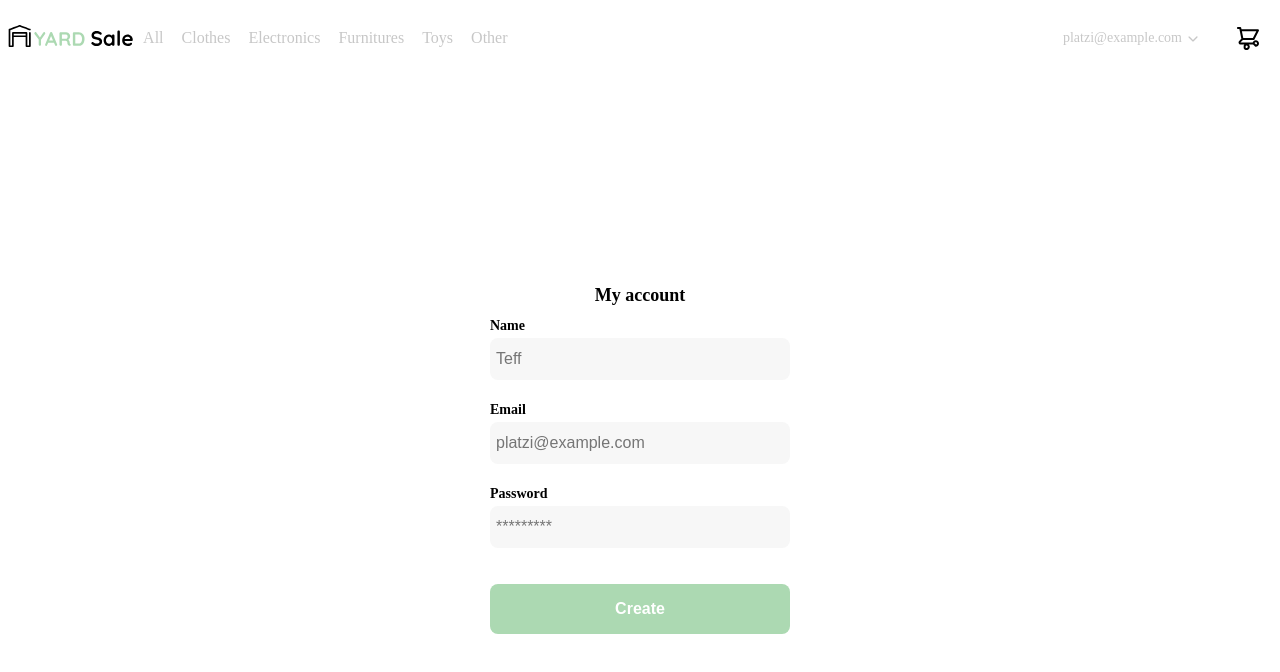
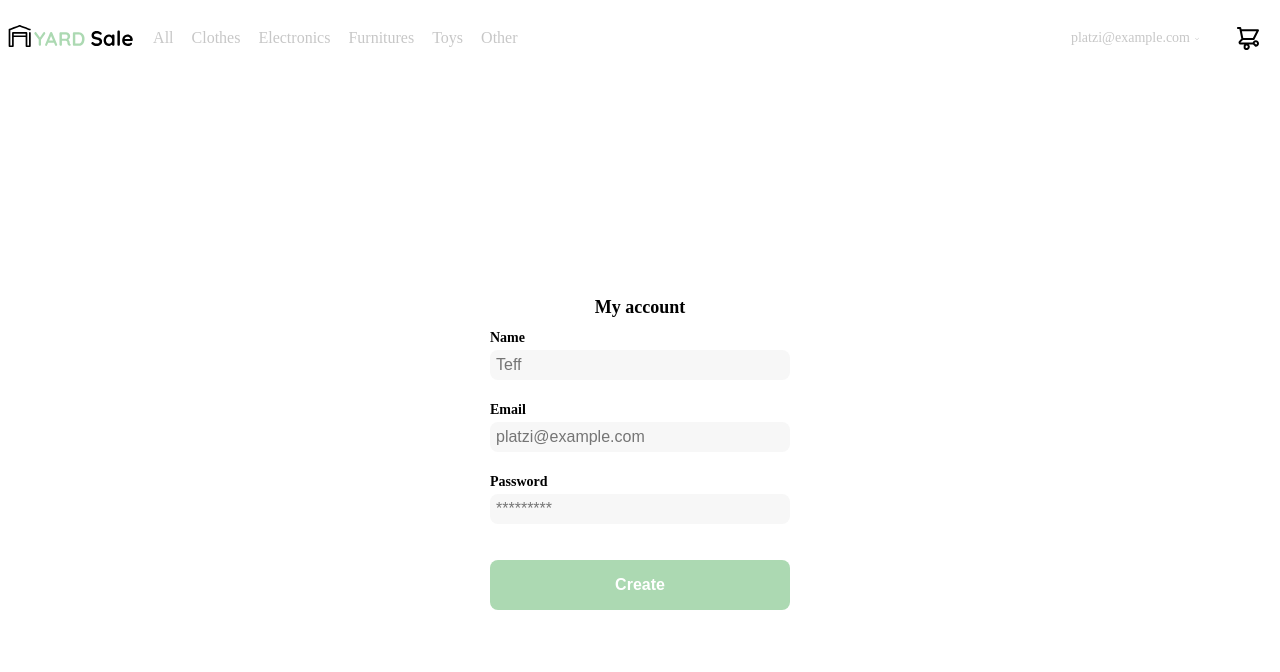
Before and after one commit to RedDiego15/react-shop, a React app: page /create-my-account in a window 1280 px wide. Shown: the top 672 px of the page. Built offline with nearby package versions, Linux system fonts and the light colour scheme.

Commit message:
add theme

```diff
--- a/src/Containers/HeaderContainer.jsx
+++ /dev/null
@@ -1,11 +0,0 @@
-import React from 'react'
-import '@styles/Header.scss'
-function HeaderContainer({children}) {
-  return (
-   <>
-    {children}
-   </>
-  )
-}
-
-export {HeaderContainer}
--- a/src/components/Header/Header.jsx
+++ b/src/components/Header/Header.jsx
@@ -2,6 +2,7 @@ import React from "react";
 import styled from "styled-components";
 
 const NavItemsContainer = styled.div`
+	gap: 10px;
 	display: flex;
 	align-items: center;
 	@media (max-width: 640px) {
--- a/src/components/DesktopMenu/DesktopMenu.jsx
+++ b/src/components/Header__DesktopMenu/DesktopMenu.jsx
@@ -9,7 +9,7 @@ const DesktopLoggedMenuContainer = styled.div`
 	background-color: white;
 	width: 100px;
 	height: 11rem;
-	border: 1px solid var(--very-light-pink);
+	border: 1px solid ${(props) => props.theme.very_light_pink};
 	border-radius: 6px;
 	padding: 20px 20px 0 20px;
 	z-index: 2;
@@ -24,7 +24,7 @@ const StyledLi = styled.li`
 	text-align: end;
 `;
 const StyledLink = styled.a`
-	color: var(--black);
+	color: ${(props) => props.theme.black};
 	text-decoration: none;
 	margin-bottom: 20px;
 	display: inline-block;
@@ -32,11 +32,11 @@ const StyledLink = styled.a`
 
 const SignOutItem = styled(StyledLi)`
 	padding-top: 20px;
-	border-top: 1px solid var(--very-light-pink);
+	border-top: 1px solid ${(props) => props.theme.very_light_pink};
 `;
 const StyledLinkSignOut = styled.a`
-	color: var(--hospital-green);
-	font-size: var(--sm);
+	color: ${(props) => props.theme.hospital_green};
+	font-size: ${(props) => props.theme.sm};
 `;
 
 function DesktopMenu() {
--- a/src/components/Header__Rigth/HeaderRigth.jsx
+++ b/src/components/Header__Rigth/HeaderRigth.jsx
@@ -1,5 +1,5 @@
 import React from "react";
-import { DesktopMenu } from "@components/DesktopMenu/DesktopMenu";
+import { DesktopMenu } from "@components/Header__DesktopMenu/DesktopMenu";
 import { IoIosArrowDown } from "react-icons/io";
 import styled from "styled-components";
 
@@ -22,12 +22,12 @@ const StyledDownArrow = styled(IoIosArrowDown)`
 	padding: 4px;
 `;
 const StyledA = styled.a`
-	color: var(--hospital-green);
+	color: ${(props) => props.theme.hospital_green};
 `;
 const NavBarEmail = styled.li`
 	position: relative;
-	color: var(--very-light-pink);
-	font-size: var(--sm);
+	color: ${(props) => props.theme.very_light_pink};
+	font-size: ${(props) => props.theme.sm};
 	display: flex;
 	align-items: center;
 	margin-right: 36px;
@@ -43,7 +43,7 @@ const ContainerIcons = styled.div`
 	width: 16px;
 	height: 16px;
 	border-radius: 50%;
-	font-size: var(--sm);
+	font-size: ${(props) => props.theme.sm};
 	font-weight: bold;
 	display: flex;
 	justify-content: center;
--- a/src/pages/ItemDetailMobile.jsx
+++ b/src/pages/ItemDetailMobile.jsx
@@ -1,17 +1,15 @@
-import React from 'react'
-import { HeaderResponsive } from '@responsiveComponents/HeaderResponsive'
-import { useResponsivePage } from '@hooks/useResponsivePage';
+import React from "react";
+import { HeaderResponsive } from "@responsiveComponents/HeaderResponsive";
+import { useResponsivePage } from "@hooks/useResponsivePage";
+import { ItemDetail } from "@components/ItemDetail/ItemDetail";
+const ItemDetailMobile = () => {
+	const { isMobile } = useResponsivePage();
+	return (
+		<>
+			<HeaderResponsive isMobile={isMobile} />
+			<ItemDetail isMobile={isMobile} />
+		</>
+	);
+};
 
-import { HeaderContainer} from '@containers/HeaderContainer'
-import { ItemDetail } from '@components/ItemDetail/ItemDetail';
-const ItemDetailMobile = () => {
-  const {isMobile} = useResponsivePage()
-    return (
-      <HeaderContainer>
-        <HeaderResponsive isMobile={isMobile} />
-        <ItemDetail isMobile={isMobile}/>
-      </HeaderContainer>
-    );
-}
-
-export {ItemDetailMobile}
+export { ItemDetailMobile };
--- a/src/routes/App.jsx
+++ b/src/routes/App.jsx
@@ -1,26 +1,28 @@
 import React from "react";
 
-import {BrowserRouter, Routes, Route} from "react-router-dom";
+import { BrowserRouter, Routes, Route } from "react-router-dom";
+import { Theme } from "@styles/Theme";
 
-import {Home} from "../pages/Home";
-import {NotFound} from "../pages/NotFound";
-import {ItemDetailMobile} from '@pages/ItemDetailMobile'
+import { Home } from "../pages/Home";
+import { NotFound } from "../pages/NotFound";
+import { ItemDetailMobile } from "@pages/ItemDetailMobile";
 import { MobileCategoriesPage } from "@pages/MobileCategoriesPage";
 import { LoginPage } from "@pages/LoginPage";
 import { PasswordRecoveryPage } from "@pages/PasswordRecoveryPage";
 import { MailSentPage } from "@pages/MailSentPage";
-import {CreatePasswordPage} from "@pages/CreatePasswordPage";
+import { CreatePasswordPage } from "@pages/CreatePasswordPage";
 import { CreateAccountPage } from "@pages/CreateAccountPage";
-import {EditAccountPage} from "@pages/EditAccountPage";
-import {MobileCheckOutPage} from "@pages/MobileCheckOutPage";
+import { EditAccountPage } from "@pages/EditAccountPage";
+import { MobileCheckOutPage } from "@pages/MobileCheckOutPage";
 import { MyOldOrdersPage } from "@pages/MyOldOrdersPage";
 import { MyOrderPage } from "@pages/MyOrderPage";
-import {AppContext} from '@context/AppContext';
-import {useInitialState} from '@hooks/useInitialState';
+import { AppContext } from "@context/AppContext";
+import { useInitialState } from "@hooks/useInitialState";
 
 function App() {
-  const initialState =useInitialState();
+	const initialState = useInitialState();
 	return (
+		<Theme theme={"ligth"}>
 			<AppContext.Provider value={initialState}>
 				<BrowserRouter>
 					<Routes>
@@ -47,7 +49,11 @@ function App() {
 							path="/mobile-check-out"
 							element={<MobileCheckOutPage />}
 						/>
-          <Route exact path="/edit-my-account" element={<EditAccountPage />} />
+						<Route
+							exact
+							path="/edit-my-account"
+							element={<EditAccountPage />}
+						/>
 						<Route
 							exact
 							path="/create-my-account"
@@ -64,6 +70,7 @@ function App() {
 					</Routes>
 				</BrowserRouter>
 			</AppContext.Provider>
+		</Theme>
 	);
 }
 
--- /dev/null
+++ b/src/styles/GlobalStyles.js
@@ -0,0 +1,20 @@
+import { createGlobalStyle } from 'styled-components';
+
+export const GlobalStyles = createGlobalStyle`
+*{
+    margin:0;
+    padding:0;
+    box-sizing:border-box;
+}
+body{
+	margin: 8px;
+
+}
+a {
+    text-decoration: none;
+  }
+h1 {
+    font-size: 30px;
+    color: ${(p) => p.theme.title_color};
+}
+`;
--- /dev/null
+++ b/src/styles/Theme.js
@@ -0,0 +1,24 @@
+import { ThemeProvider } from 'styled-components';
+import { GlobalStyles } from '@styles/GlobalStyles';
+import React from 'react';
+
+const themes = {
+	ligth: {
+		white: ' #FFFFFF',
+		black: ' #000000',
+		very_light_pink: ' #C7C7C7',
+		text_input_field: ' #F7F7F7',
+		hospital_green: ' #ACD9B2',
+		sm: ' 14px',
+		md: ' 16px',
+		lg: ' 18px',
+	},
+	dark: {},
+};
+
+export const Theme = (props) => (
+	<ThemeProvider theme={themes[props.theme]}>
+		<GlobalStyles />
+		{props.children}
+	</ThemeProvider>
+);
```
Also changed, not shown: src/styles/vars.css (line endings or trailing spaces). Lines whose indentation alone changed are shown as unchanged.
